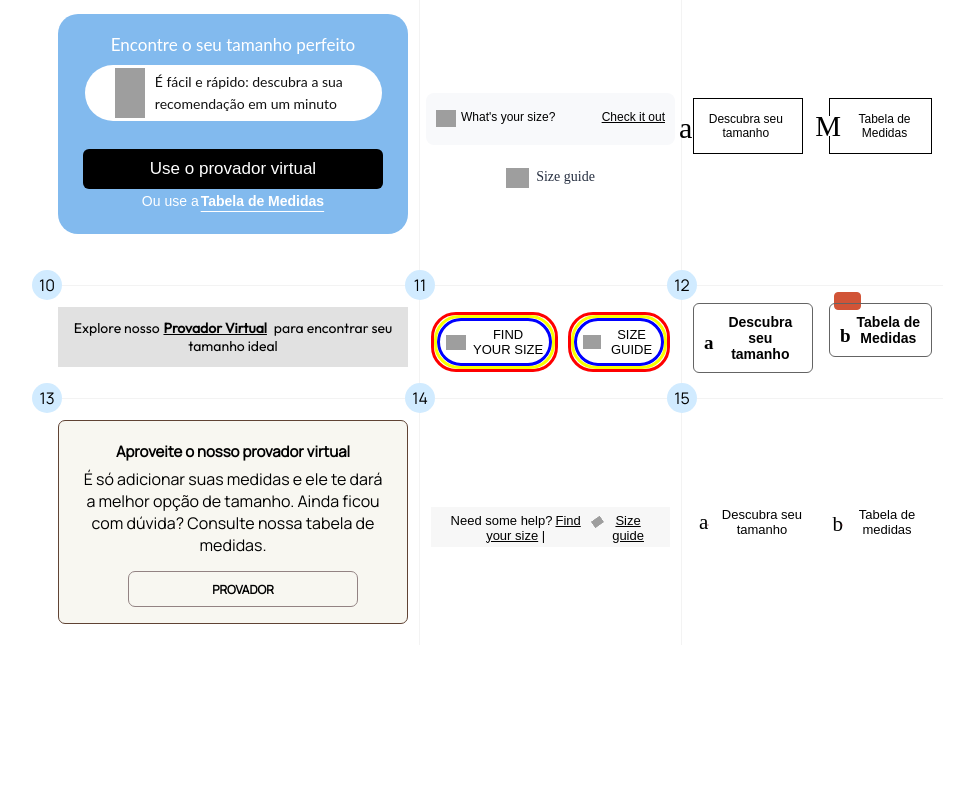
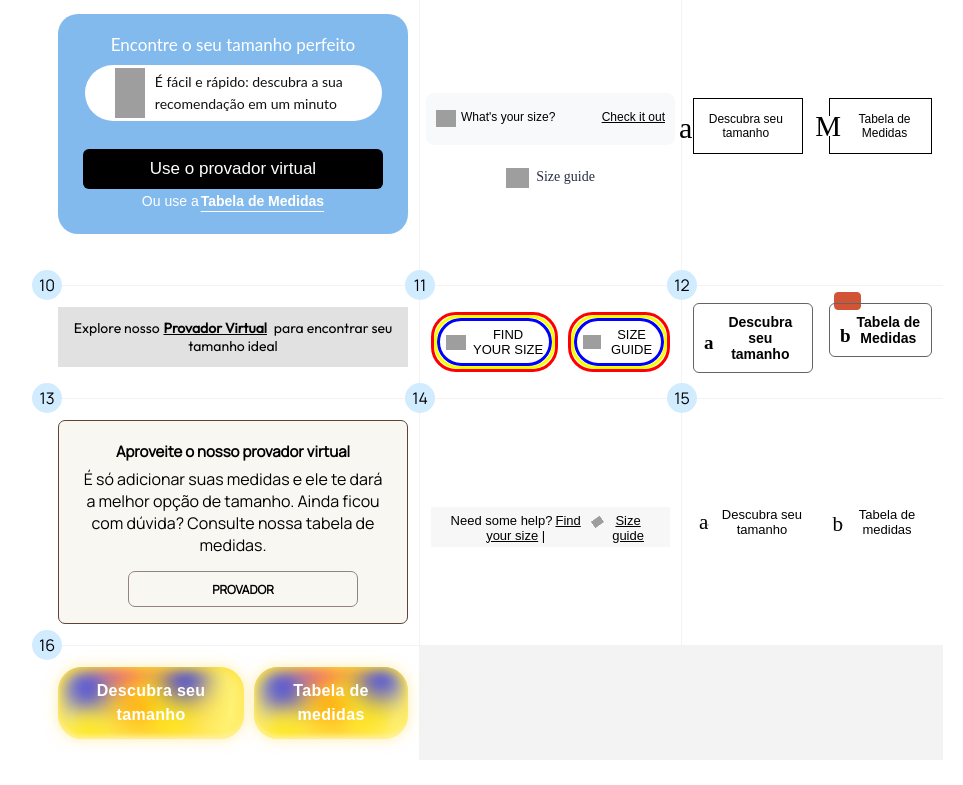
Before and after one commit to guusdias/szb-btns-storybook, a plain HTML site: page index.html in a window 1280 px wide. Shown: the part 587-1372 px from the top of the page, without its empty margins (145-1108 px from the left). Before the commit the page ends 1271 px from the top, so only its background shows below. Drawn offline with Linux system fonts and the light colour scheme; grey boxes are pictures that could not be loaded; a script that the page names is missing; a web font is replaced by a local one.

Commit message:
feat: 16 added

```diff
--- a/index.html
+++ b/index.html
@@ -34,6 +34,7 @@
   <link rel="stylesheet" href="styles/buttons/thirteenth.css">
   <link rel="stylesheet" href="styles/buttons/fourteenth.css">
   <link rel="stylesheet" href="styles/buttons/fifteenth.css">
+  <link rel="stylesheet" href="styles/buttons/sixteenth.css">
   <script src="https://kit.fontawesome.com/28beedde55.js" crossorigin="anonymous"></script>
   <link rel="shortcut icon"
     href="//store.sizebay.com/cdn/shop/files/Brand_Symbol_Tag_Sizebay_2x_3_32x32.png?v=1689960734" type="image/png">
@@ -225,6 +226,46 @@
             </div>
           </div>
         </div>
+        <div id="sixteenth" style="position: relative;" class="grid-item">
+          <span class="number" style="position: absolute; top:-10px; left: 0; color:black;">16</span>
+          <div class="vfr__container" id="szb-container">
+            <div class="szb-vfr-btns">
+              <button id="szb-vfr-button" class="vfr__button--clean" type="button">
+                <div class="wrapper">
+                  <span>Descubra seu tamanho</span>
+                  <div class="circle circle-12"></div>
+                  <div class="circle circle-11"></div>
+                  <div class="circle circle-10"></div>
+                  <div class="circle circle-9"></div>
+                  <div class="circle circle-8"></div>
+                  <div class="circle circle-7"></div>
+                  <div class="circle circle-6"></div>
+                  <div class="circle circle-5"></div>
+                  <div class="circle circle-4"></div>
+                  <div class="circle circle-3"></div>
+                  <div class="circle circle-2"></div>
+                  <div class="circle circle-1"></div>
+              </button>
+              <button id="szb-chart-button" class="vfr__button--clean" type="button">
+                <div class="wrapper">
+                  <span>Tabela de medidas</span>
+                  <div class="circle circle-12"></div>
+                  <div class="circle circle-11"></div>
+                  <div class="circle circle-10"></div>
+                  <div class="circle circle-9"></div>
+                  <div class="circle circle-8"></div>
+                  <div class="circle circle-7"></div>
+                  <div class="circle circle-6"></div>
+                  <div class="circle circle-5"></div>
+                  <div class="circle circle-4"></div>
+                  <div class="circle circle-3"></div>
+                  <div class="circle circle-2"></div>
+                  <div class="circle circle-1"></div>
+                </div>
+              </button>
+            </div>
+          </div>
+        </div>
       </div>
       <!---
         <div class="grid-item">
--- /dev/null
+++ b/styles/buttons/sixteenth.css
@@ -0,0 +1,302 @@
+#sixteenth div.szb-vfr-btns {
+  display: flex;
+  gap: 10px;
+}
+
+#sixteenth div.wrapper>span {
+  margin-left: 10px;
+  margin-right: 10px;
+}
+
+#sixteenth .vfr__button--clean {
+  --duration: 7s;
+  --easing: linear;
+  --c-color-1: rgba(255, 163, 26, .7);
+  --c-color-2: #1a23ff;
+  --c-color-3: #e21bda;
+  --c-color-4: rgba(255, 232, 26, .7);
+  --c-shadow: rgba(255, 223, 87, .5);
+  --c-shadow-inset-top: rgba(255, 223, 52, .9);
+  --c-shadow-inset-bottom: rgba(255, 250, 215, .8);
+  --c-radial-inner: #ffd215;
+  --c-radial-outer: #fff172;
+  --c-color: #fff;
+  -webkit-tap-highlight-color: transparent;
+  -webkit-appearance: none;
+  outline: none;
+  position: relative;
+  cursor: pointer;
+  border: none;
+  display: table;
+  border-radius: 24px;
+  padding: 0;
+  margin: 0;
+  text-align: center;
+  font-weight: 600;
+  font-size: 16px;
+  letter-spacing: 0.02em;
+  line-height: 1.5;
+  color: var(--c-color);
+  background: radial-gradient(circle, var(--c-radial-inner), var(--c-radial-outer) 80%);
+  box-shadow: 0 0 14px var(--c-shadow);
+}
+
+#sixteenth .vfr__button--clean:before {
+  content: '';
+  pointer-events: none;
+  position: absolute;
+  z-index: 3;
+  left: 0;
+  top: 0;
+  right: 0;
+  bottom: 0;
+  border-radius: 24px;
+  box-shadow: inset 0 3px 12px var(--c-shadow-inset-top), inset 0 -3px 4px var(--c-shadow-inset-bottom);
+}
+
+#sixteenth .vfr__button--clean .wrapper {
+  -webkit-mask-image: -webkit-radial-gradient(white, black);
+  overflow: hidden;
+  border-radius: 24px;
+  min-width: 132px;
+  padding: 12px 0;
+}
+
+#sixteenth .vfr__button--clean .wrapper span {
+  display: inline-block;
+  position: relative;
+  z-index: 1;
+}
+
+#sixteenth .vfr__button--clean .wrapper .circle {
+  position: absolute;
+  left: 0;
+  top: 0;
+  width: 40px;
+  height: 40px;
+  border-radius: 50%;
+  filter: blur(var(--blur, 8px));
+  background: var(--background, transparent);
+  transform: translate(var(--x, 0), var(--y, 0)) translateZ(0);
+  animation: var(--animation, none) var(--duration) var(--easing) infinite;
+}
+
+#sixteenth .vfr__button--clean .wrapper .circle.circle-1,
+#sixteenth .vfr__button--clean .wrapper .circle.circle-9,
+#sixteenth .vfr__button--clean .wrapper .circle.circle-10 {
+  --background: var(--c-color-4);
+}
+
+#sixteenth .vfr__button--clean .wrapper .circle.circle-3,
+#sixteenth .vfr__button--clean .wrapper .circle.circle-4 {
+  --background: var(--c-color-2);
+  --blur: 14px;
+}
+
+#sixteenth .vfr__button--clean .wrapper .circle.circle-5,
+#sixteenth .vfr__button--clean .wrapper .circle.circle-6 {
+  --background: var(--c-color-3);
+  --blur: 16px;
+}
+
+#sixteenth .vfr__button--clean .wrapper .circle.circle-2,
+#sixteenth .vfr__button--clean .wrapper .circle.circle-7,
+#sixteenth .vfr__button--clean .wrapper .circle.circle-8,
+#sixteenth .vfr__button--clean .wrapper .circle.circle-11,
+#sixteenth .vfr__button--clean .wrapper .circle.circle-12 {
+  --background: var(--c-color-1);
+  --blur: 12px;
+}
+
+#sixteenth .vfr__button--clean .wrapper .circle.circle-1 {
+  --x: 0;
+  --y: -40px;
+  --animation: circle-1;
+}
+
+#sixteenth .vfr__button--clean .wrapper .circle.circle-2 {
+  --x: 92px;
+  --y: 8px;
+  --animation: circle-2;
+}
+
+#sixteenth .vfr__button--clean .wrapper .circle.circle-3 {
+  --x: -12px;
+  --y: -12px;
+  --animation: circle-3;
+}
+
+#sixteenth .vfr__button--clean .wrapper .circle.circle-4 {
+  --x: 80px;
+  --y: -12px;
+  --animation: circle-4;
+}
+
+#sixteenth .vfr__button--clean .wrapper .circle.circle-5 {
+  --x: 12px;
+  --y: -4px;
+  --animation: circle-5;
+}
+
+#sixteenth .vfr__button--clean .wrapper .circle.circle-6 {
+  --x: 56px;
+  --y: 16px;
+  --animation: circle-6;
+}
+
+#sixteenth .vfr__button--clean .wrapper .circle.circle-7 {
+  --x: 8px;
+  --y: 28px;
+  --animation: circle-7;
+}
+
+#sixteenth .vfr__button--clean .wrapper .circle.circle-8 {
+  --x: 28px;
+  --y: -4px;
+  --animation: circle-8;
+}
+
+#sixteenth .vfr__button--clean .wrapper .circle.circle-9 {
+  --x: 20px;
+  --y: -12px;
+  --animation: circle-9;
+}
+
+#sixteenth .vfr__button--clean .wrapper .circle.circle-10 {
+  --x: 64px;
+  --y: 16px;
+  --animation: circle-10;
+}
+
+#sixteenth .vfr__button--clean .wrapper .circle.circle-11 {
+  --x: 4px;
+  --y: 4px;
+  --animation: circle-11;
+}
+
+#sixteenth .vfr__button--clean .wrapper .circle.circle-12 {
+  --blur: 14px;
+  --x: 52px;
+  --y: 4px;
+  --animation: circle-12;
+}
+
+@keyframes circle-1 {
+  33% {
+    transform: translate(0px, 16px) translateZ(0);
+  }
+
+  66% {
+    transform: translate(12px, 64px) translateZ(0);
+  }
+}
+
+@keyframes circle-2 {
+  33% {
+    transform: translate(80px, -10px) translateZ(0);
+  }
+
+  66% {
+    transform: translate(72px, -48px) translateZ(0);
+  }
+}
+
+@keyframes circle-3 {
+  33% {
+    transform: translate(20px, 12px) translateZ(0);
+  }
+
+  66% {
+    transform: translate(12px, 4px) translateZ(0);
+  }
+}
+
+@keyframes circle-4 {
+  33% {
+    transform: translate(76px, -12px) translateZ(0);
+  }
+
+  66% {
+    transform: translate(112px, -8px) translateZ(0);
+  }
+}
+
+@keyframes circle-5 {
+  33% {
+    transform: translate(84px, 28px) translateZ(0);
+  }
+
+  66% {
+    transform: translate(40px, -32px) translateZ(0);
+  }
+}
+
+@keyframes circle-6 {
+  33% {
+    transform: translate(28px, -16px) translateZ(0);
+  }
+
+  66% {
+    transform: translate(76px, -56px) translateZ(0);
+  }
+}
+
+@keyframes circle-7 {
+  33% {
+    transform: translate(8px, 28px) translateZ(0);
+  }
+
+  66% {
+    transform: translate(20px, -60px) translateZ(0);
+  }
+}
+
+@keyframes circle-8 {
+  33% {
+    transform: translate(32px, -4px) translateZ(0);
+  }
+
+  66% {
+    transform: translate(56px, -20px) translateZ(0);
+  }
+}
+
+@keyframes circle-9 {
+  33% {
+    transform: translate(20px, -12px) translateZ(0);
+  }
+
+  66% {
+    transform: translate(80px, -8px) translateZ(0);
+  }
+}
+
+@keyframes circle-10 {
+  33% {
+    transform: translate(68px, 20px) translateZ(0);
+  }
+
+  66% {
+    transform: translate(100px, 28px) translateZ(0);
+  }
+}
+
+@keyframes circle-11 {
+  33% {
+    transform: translate(4px, 4px) translateZ(0);
+  }
+
+  66% {
+    transform: translate(68px, 20px) translateZ(0);
+  }
+}
+
+@keyframes circle-12 {
+  33% {
+    transform: translate(56px, 0px) translateZ(0);
+  }
+
+  66% {
+    transform: translate(60px, -32px) translateZ(0);
+  }
+}
```
